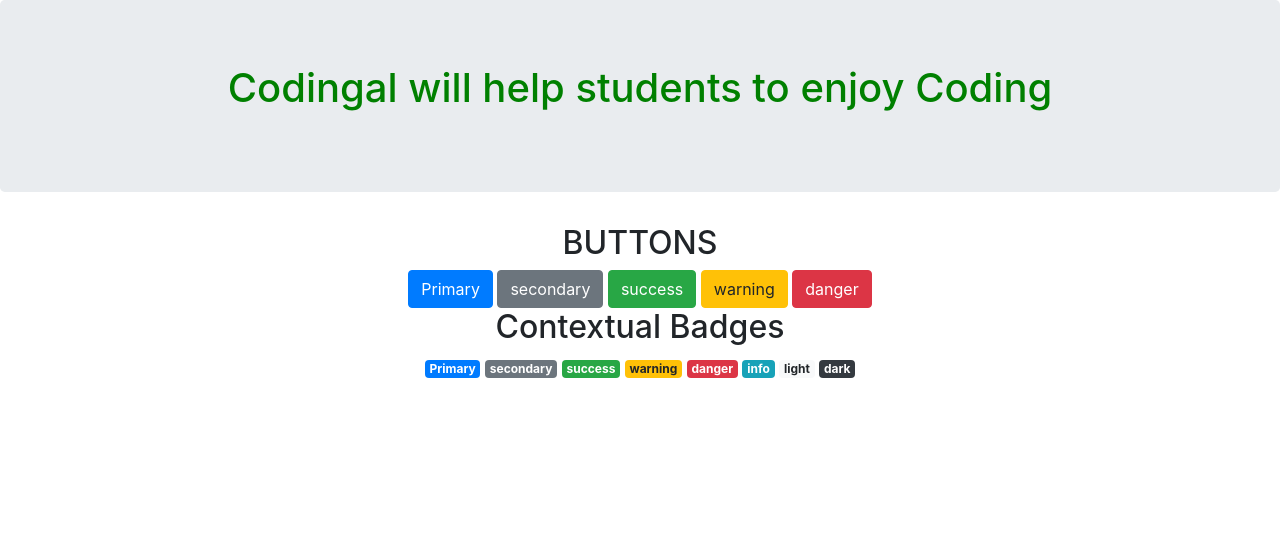
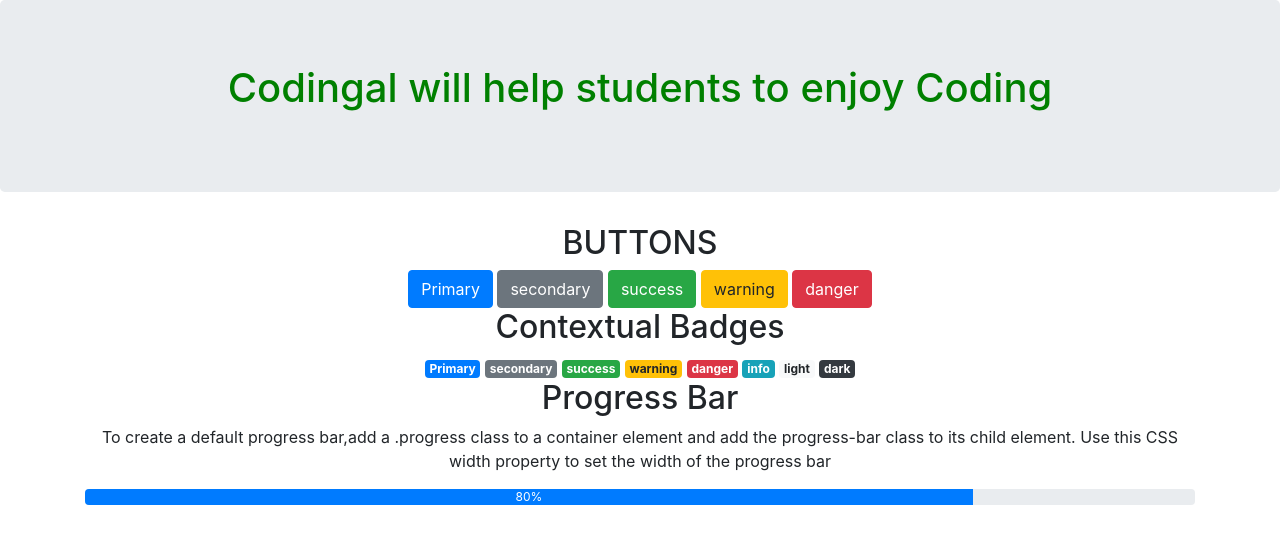
Before and after one commit to Ama-design955/Web-Development, a plain HTML site: page Buttons and Jumbotron/index.html in a window 1280 px wide. Drawn offline with nearby package versions, Linux system fonts and the light colour scheme.

Commit message:
Add files via upload

```diff
--- a/Buttons and Jumbotron/index.html
+++ b/Buttons and Jumbotron/index.html
@@ -40,5 +40,12 @@
         <span class="badge badge-light">light</span>
         <span class="badge badge-dark">dark</span>
     </div>
+    <div class="container">
+    <h2>Progress Bar</h2>
+    <p>To create a default progress bar,add a .progress class to a container element and add the progress-bar class to its child element. Use this CSS width property to set the width of the progress bar</p>
+    <div class="progress">
+        <div class="progress-bar" style="width:80%">80%</div>
+    </div>
+    </div>
     </body>
 </html>
```
